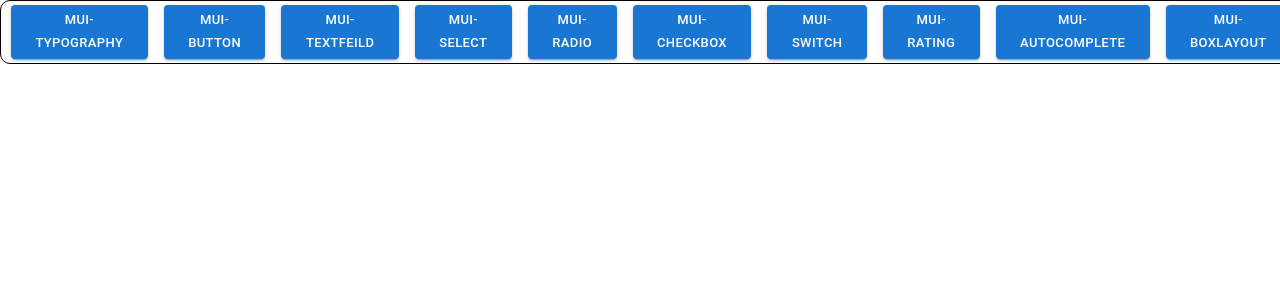
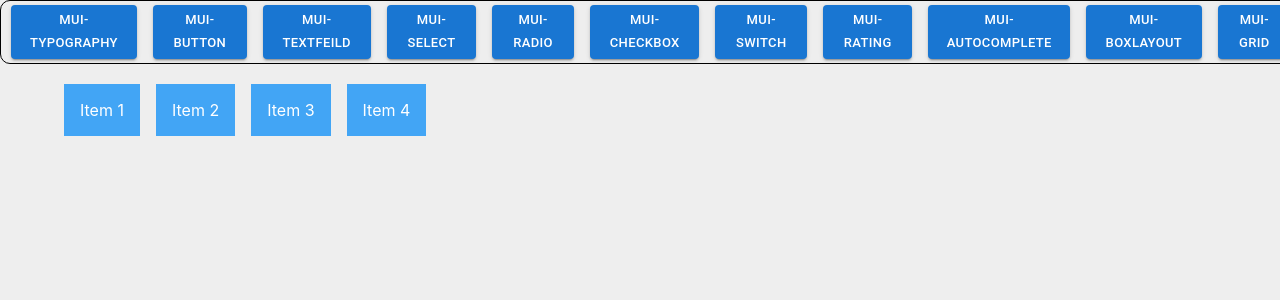
Before and after one commit to devi-1780/MUI-Demo, a React (Create React App) app: page /grid in a window 1280 px wide. Shown: the top 300 px of the page. Built offline with nearby package versions, Linux system fonts and the light colour scheme.

Commit message:
added Paper component

```diff
--- a/src/App.css
+++ b/src/App.css
@@ -1,5 +1,8 @@
 .App {
   text-align: center;
+}
+body {
+  background-color: #eee;
 }
 
 nav {
--- a/src/App.js
+++ b/src/App.js
@@ -12,6 +12,7 @@ import MuiSwitch from "./components/MuiSwitch";
 import MuiRating from "./components/MuiRating";
 import MuiAutoComplete from "./components/MuiAutoComplete";
 import MuiLayoutBox from "./components/MuiLayoutBox";
+import MuiGrid from "./components/MuiGrid";
 
 function App() {
   return (
@@ -69,6 +70,11 @@ function App() {
               Mui-boxlayout
             </Button>
           </Link>
+          <Link to="grid">
+            <Button variant="contained" size="small">
+              Mui-Grid
+            </Button>
+          </Link>
           {/* </ButtonGroup> */}
         </Stack>
       </nav>
@@ -83,6 +89,7 @@ function App() {
         <Route path="/ratingComponent" element={<MuiRating />} />
         <Route path="/autoCompleteComponent" element={<MuiAutoComplete />} />
         <Route path="/boxLayoutComponent" element={<MuiLayoutBox />} />
+        <Route path="/grid" element={<MuiGrid />} />
       </Routes>
     </div>
   );
--- /dev/null
+++ b/src/components/MuiGrid.jsx
@@ -0,0 +1,33 @@
+import React from "react";
+import { Box, Grid, Container } from "@mui/material";
+
+function MuiGrid() {
+  return (
+    <Container>
+      <Grid container spacing={2}>
+        <Grid item xs={6}>
+          <Box bgcolor="primary.light" color="white" p={2}>
+            Item 1
+          </Box>
+        </Grid>
+        <Grid item xs={6}>
+          <Box bgcolor="primary.light" color="white" p={2}>
+            Item 2
+          </Box>
+        </Grid>
+        <Grid item xs={6}>
+          <Box bgcolor="primary.light" color="white" p={2}>
+            Item 3
+          </Box>
+        </Grid>
+        <Grid item xs={6}>
+          <Box bgcolor="primary.light" color="white" p={2}>
+            Item 4
+          </Box>
+        </Grid>
+      </Grid>
+    </Container>
+  );
+}
+
+export default MuiGrid;
--- a/src/components/MuiLayoutBox.jsx
+++ b/src/components/MuiLayoutBox.jsx
@@ -1,7 +1,8 @@
-import { Box, Divider, Stack } from "@mui/material";
+import { Box, Divider, Stack, Paper } from "@mui/material";
 
 function MuiLayoutBox() {
   return (
+    <Paper sx={{ padding: "32px" }}>
       <Stack
         sx={{ border: "1px solid" }}
         direction={"row"}
@@ -33,6 +34,7 @@ function MuiLayoutBox() {
           Hello world
         </Box>
       </Stack>
+    </Paper>
   );
 }
 export default MuiLayoutBox;
```
Lines whose indentation alone changed are shown as unchanged.
